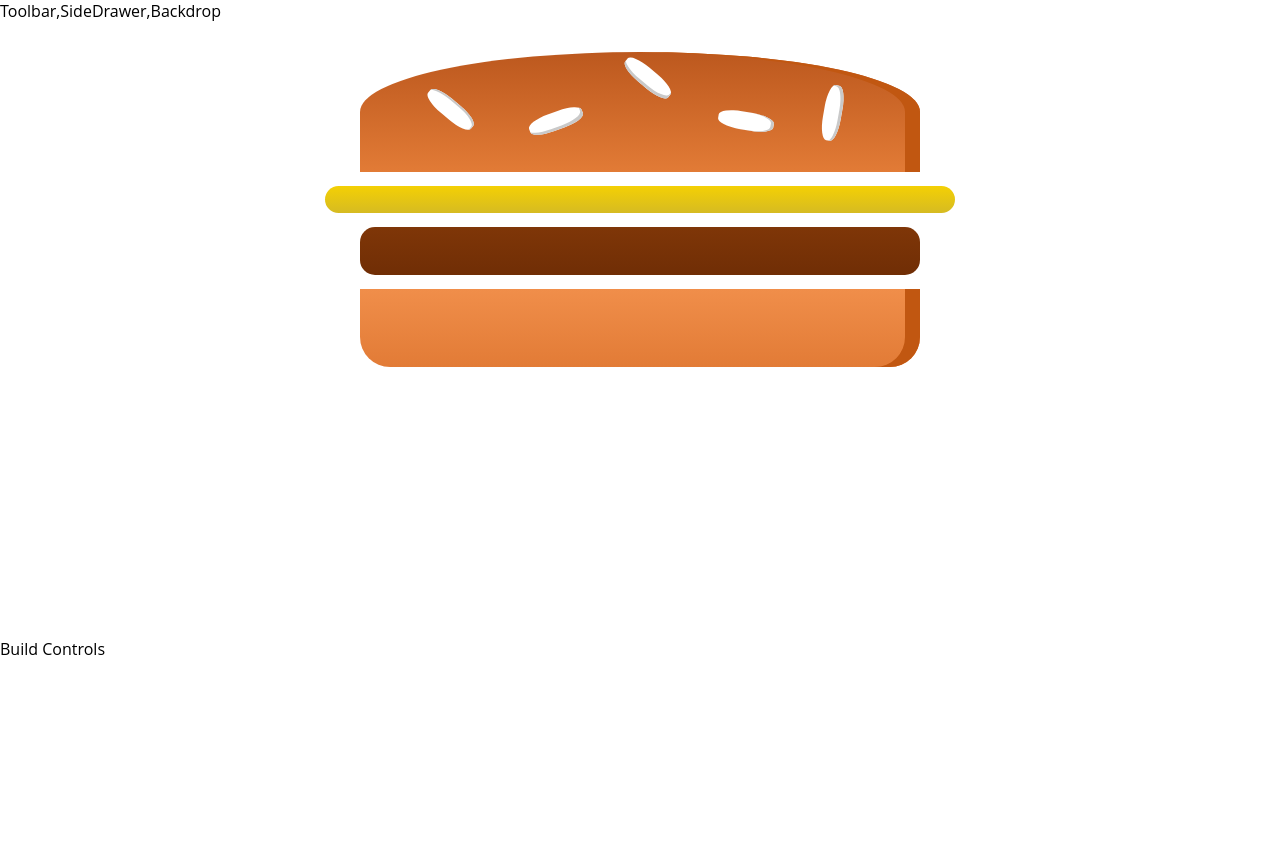
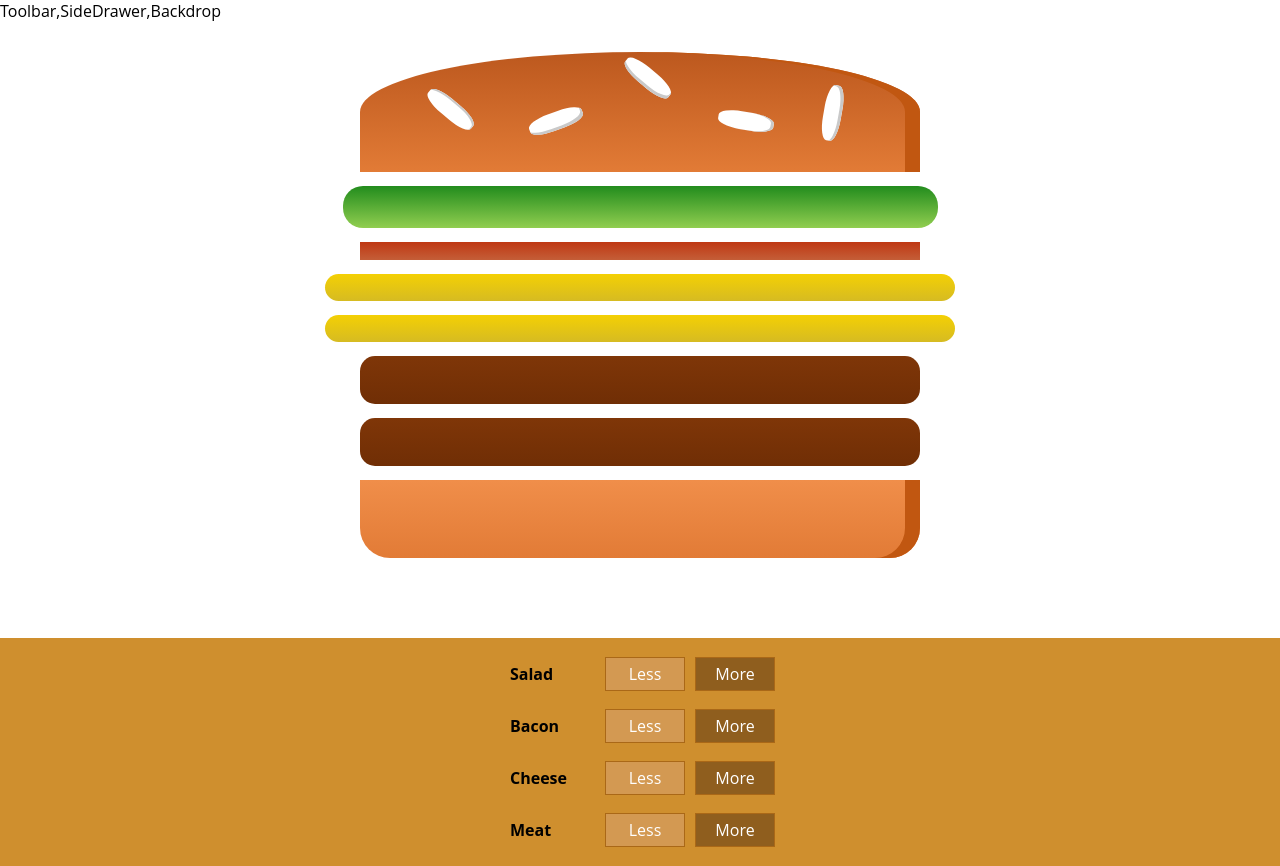
Before and after one commit to MarcosDanielTorres/BurgerApp, a React (Create React App) app: page / in a window 1280 px wide. Before the commit the page ends 800 px from the top, so only its background shows below. Built offline with nearby package versions, Linux system fonts and the light colour scheme.

Commit message:
Finished up to video 17

```diff
--- /dev/null
+++ b/src/components/Burger/BuildControls/BuildControl/BuildControl.js
@@ -0,0 +1,14 @@
+import buildControls from '../BuildControls';
+
+import React from 'react';
+import classes from './BuildControl.module.css';
+
+const buildControl = (props) => (
+  <div className={classes.BuildControl}>
+    <div className={classes.Label}>{props.label}</div>
+    <button className={classes.Less}>Less</button>
+    <button className={classes.More}>More</button>
+  </div>
+);
+
+export default buildControl;
--- /dev/null
+++ b/src/components/Burger/BuildControls/BuildControl/BuildControl.module.css
@@ -0,0 +1,58 @@
+.BuildControl {
+  display: flex;
+  justify-content: space-between;
+  align-items: center;
+  margin: 5px 0;
+}
+
+.BuildControl button {
+  display: block;
+  font: inherit;
+  padding: 5px;
+  margin: 0 5px;
+  width: 80px;
+  border: 1px solid #aa6817;
+  cursor: pointer;
+  outline: none;
+}
+
+.BuildControl button:disabled {
+  background-color: #ac9980;
+  border: 1px solid #7e7365;
+  color: #ccc;
+  cursor: default;
+}
+
+.BuildControl button:hover:disabled {
+  background-color: #ac9980;
+  color: #ccc;
+  cursor: not-allowed;
+}
+
+.Label {
+  padding: 10px;
+  font-weight: bold;
+  width: 80px;
+}
+
+.BuildControl .Less {
+  background-color: #d39952;
+  color: white;
+}
+
+.BuildControl .More {
+  background-color: #8f5e1e;
+  color: white;
+}
+
+.BuildControl .Less:hover,
+.BuildControl .Less:active {
+  background-color: #daa972;
+  color: white;
+}
+
+.BuildControl .More:hover,
+.BuildControl .More:active {
+  background-color: #99703f;
+  color: white;
+}
--- /dev/null
+++ b/src/components/Burger/BuildControls/BuildControls.js
@@ -0,0 +1,20 @@
+import React from 'react';
+import classes from './BuildControls.module.css';
+import BuildControl from './BuildControl/BuildControl';
+
+const controls = [
+  { label: 'Salad', type: 'salad' },
+  { label: 'Bacon', type: 'bacon' },
+  { label: 'Cheese', type: 'Cheese' },
+  { label: 'Meat', type: 'meat' },
+];
+
+const buildControls = (props) => (
+  <div className={classes.BuildControls}>
+    {controls.map((ctrl) => (
+      <BuildControl key={ctrl.label} label={ctrl.label} />
+    ))}
+  </div>
+);
+
+export default buildControls;
--- /dev/null
+++ b/src/components/Burger/BuildControls/BuildControls.module.css
@@ -0,0 +1,10 @@
+.BuildControls {
+  width: 100%;
+  background-color: #cf8f2e;
+  display: flex;
+  flex-flow: column;
+  align-items: center;
+  box-shadow: 0 2px 1px #ccc;
+  margin: auto;
+  padding: 10px 0;
+}
--- a/src/components/Burger/Burger.js
+++ b/src/components/Burger/Burger.js
@@ -3,11 +3,24 @@
 import BurgerIngredient from './BurgerIngredient/BurgerIngredient';
 
 const burger = (props) => {
+  let transformedIngredients = Object.keys(props.ingredients)
+    .map((igKey) => {
+      return [...Array(props.ingredients[igKey])].map((a, i) => {
+        return <BurgerIngredient key={igKey + i} type={igKey} />;
+      });
+    })
+    .reduce((arr, el) => {
+      return arr.concat(el);
+    }, []);
+
+  if (transformedIngredients.length === 0) {
+    transformedIngredients = <p>Please start adding ingredients!</p>;
+  }
+
   return (
     <div className={classes.Burger}>
       <BurgerIngredient type="bread-top"> </BurgerIngredient>
-      <BurgerIngredient type="cheese"> </BurgerIngredient>
-      <BurgerIngredient type="meat"> </BurgerIngredient>
+      {transformedIngredients}
       <BurgerIngredient type="bread-bottom"> </BurgerIngredient>
     </div>
   );
--- a/src/containers/BurgerBuilder/BurgerBuilder.js
+++ b/src/containers/BurgerBuilder/BurgerBuilder.js
@@ -1,13 +1,23 @@
 import React, { Component } from 'react';
 import Aux from '../../hoc/Auxx';
 import Burger from '../../components/Burger/Burger';
+import BuildControls from '../../components/Burger/BuildControls/BuildControls';
 
 class BurgerBuilder extends Component {
+  state = {
+    ingredients: {
+      salad: 1,
+      bacon: 1,
+      cheese: 2,
+      meat: 2,
+    },
+  };
+
   render() {
     return (
       <Aux>
-        <Burger />
-        <div>Build Controls</div>
+        <Burger ingredients={this.state.ingredients} />
+        <BuildControls />
       </Aux>
     );
   }
```
